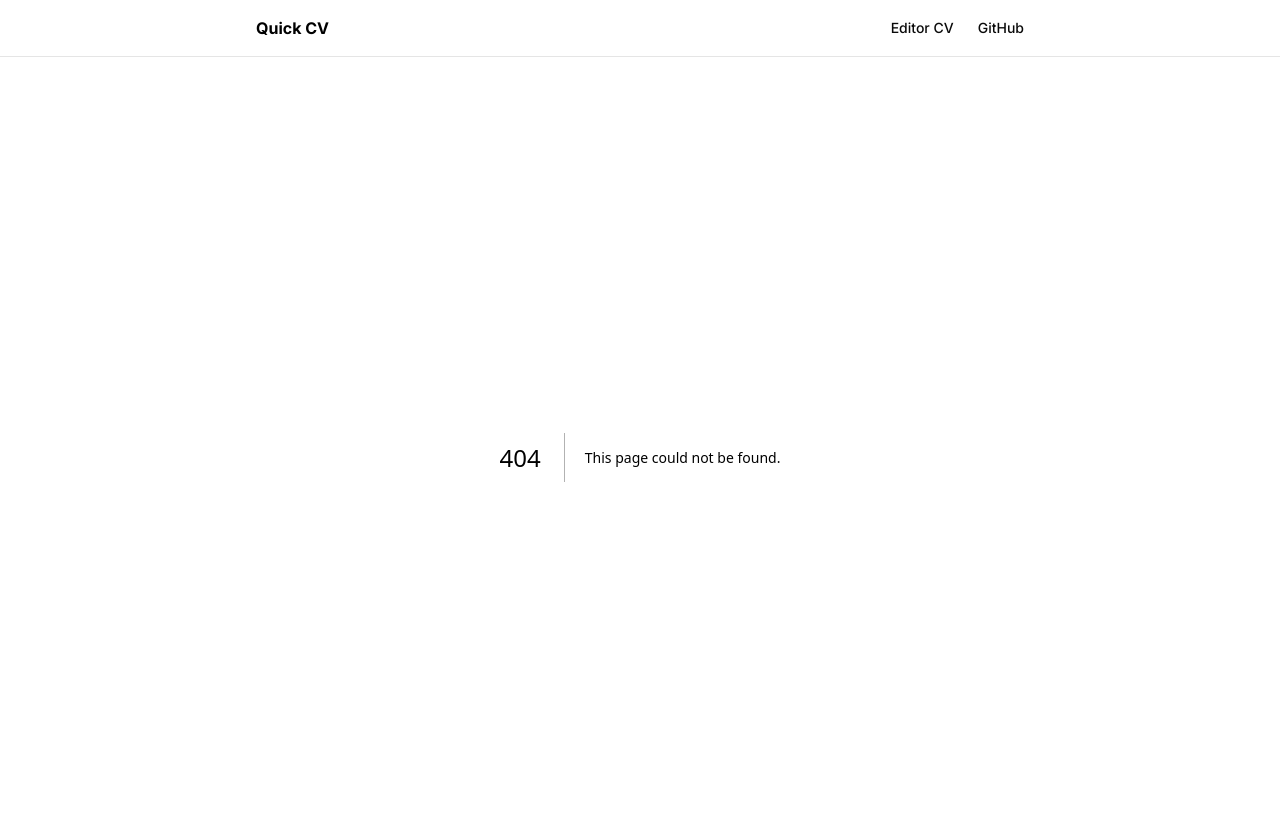
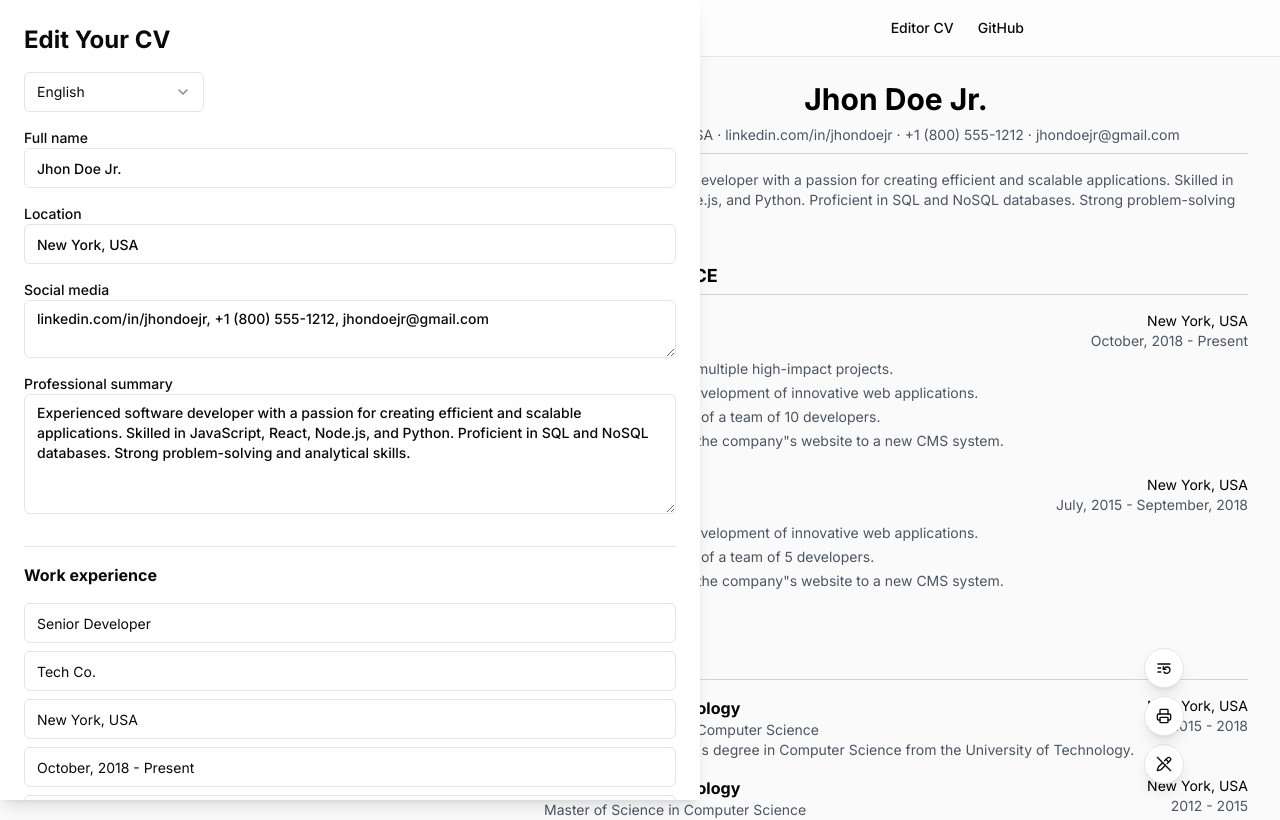
Before and after one commit to corderodev/swiftlycv, a Next.js app: page /cv-edit in a window 1280 px wide. Before the commit this address had no page. Shown: the top 820 px of the page. Built offline with nearby package versions, Linux system fonts and the light colour scheme.

Commit message:
feat: add CV edit page
Implements a CV editor that manages the education, experience and skills sections. It allows adding, modifying and deleting information

```diff
--- /dev/null
+++ b/src/app/cv-edit/page.tsx
@@ -0,0 +1,5 @@
+import CvEdit from '@/components/cv-edit/CvEdit'
+
+export default function EditResume () {
+  return <CvEdit />
+}
--- /dev/null
+++ b/src/components/cv-edit/CvEdit.tsx
@@ -0,0 +1,142 @@
+'use client'
+
+import { useState } from 'react'
+
+import { SideBarEditor } from '@/components/cv-edit/SideBarEditor'
+import { PreviewPanel } from '@/components/cv-edit/PreviewPanel'
+import { ToggleButton } from '@/components/cv-edit/buttons/ToggleButton'
+import { PrintButton } from '@/components/cv-edit/buttons/PrintButton'
+import { ResetButton } from '@/components/cv-edit/buttons/ResetButton'
+
+import defaultCv from '@/components/cv-edit/cv-json/default-cv.json'
+
+export default function CvEdit () {
+  const [isEditorOpen, setIsEditorOpen] = useState(true)
+  const [cv, setCv] = useState(defaultCv)
+  const [lang, setLang] = useState<'en' | 'es'>('en')
+
+  const handleChange = (
+    e: React.ChangeEvent<HTMLInputElement | HTMLTextAreaElement>,
+    field: string
+  ) => {
+    setCv(prev => ({ ...prev, [field]: e.target.value }))
+  }
+
+  const handleChangeSkills = (
+    e: React.ChangeEvent<HTMLInputElement | HTMLTextAreaElement>,
+    field: string,
+    index: number
+  ) => {
+    const value = e.target.value
+
+    setCv(prev => ({
+      ...prev,
+      [field]: prev[field].map((item, i) => (i === index ? value : item))
+    }))
+  }
+
+  const handleSectionChange = (
+    e: React.ChangeEvent<HTMLInputElement | HTMLTextAreaElement>,
+    section: string,
+    index: number,
+    field: string
+  ) => {
+    setCv(prev => ({
+      ...prev,
+      [section]: (prev[section as 'experience' | 'education'] || []).map(
+        (item, i) => (i === index ? { ...item, [field]: e.target.value } : item)
+      )
+    }))
+  }
+
+  const addNewEducation = () => {
+    setCv(prev => ({
+      ...prev,
+      education: [
+        ...prev.education,
+        { degree: '', school: '', location: '', year: '', achievements: '' }
+      ]
+    }))
+  }
+
+  const addNewExperience = () => {
+    setCv(prev => ({
+      ...prev,
+      experience: [
+        ...prev.experience,
+        { title: '', company: '', location: '', duration: '', achievements: '' }
+      ]
+    }))
+  }
+
+  const addNewSkill = () => {
+    setCv(prev => ({
+      ...prev,
+      skills: [...prev.skills, '']
+    }))
+  }
+
+  const addNewEntry = (section: string) => {
+    switch (section) {
+      case 'education':
+        return addNewEducation()
+      case 'experience':
+        return addNewExperience()
+      case 'skills':
+        return addNewSkill()
+    }
+  }
+
+  const deleteEntry = (
+    section: 'experience' | 'education' | 'skills',
+    index: number
+  ) => {
+    setCv(prev => ({
+      ...prev,
+      [section]: prev[section].filter((_, i) => i !== index)
+    }))
+  }
+
+  const clearSection = (section: 'experience' | 'education' | 'skills') => {
+    setCv(prev => ({
+      ...prev,
+      [section]: []
+    }))
+  }
+
+  return (
+    <div className='flex min-h-screen max-w-screen-2xl mx-auto'>
+      <SideBarEditor
+        cv={cv}
+        lang={lang}
+        setLang={setLang}
+        isEditorOpen={isEditorOpen}
+        addNewEntry={addNewEntry}
+        deleteEntry={deleteEntry}
+        clearSection={clearSection}
+        handleChange={handleChange}
+        handleSectionChange={handleSectionChange}
+        handleChangeSkills={handleChangeSkills}
+      />
+
+      <ResetButton setCv={setCv} />
+      <ToggleButton
+        isEditorOpen={isEditorOpen}
+        setIsEditorOpen={setIsEditorOpen}
+      />
+      <PrintButton />
+
+      <PreviewPanel
+        isEditorOpen={isEditorOpen}
+        lang={lang}
+        name={cv.name}
+        summary={cv.summary}
+        location={cv.location}
+        social={cv.social}
+        experience={cv.experience}
+        education={cv.education}
+        skills={cv.skills}
+      />
+    </div>
+  )
+}
```
